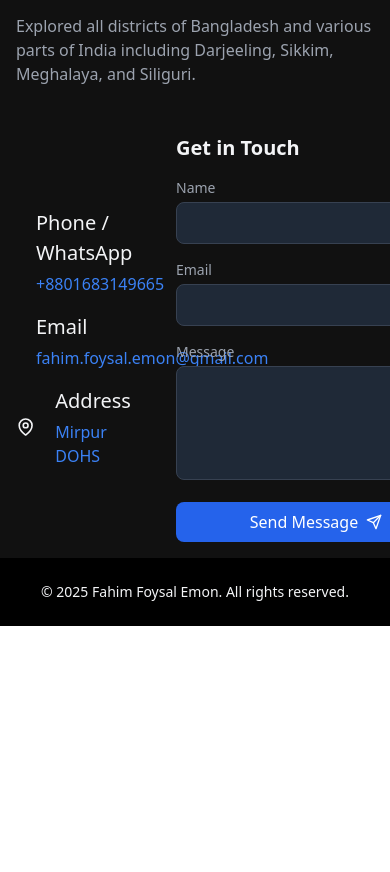
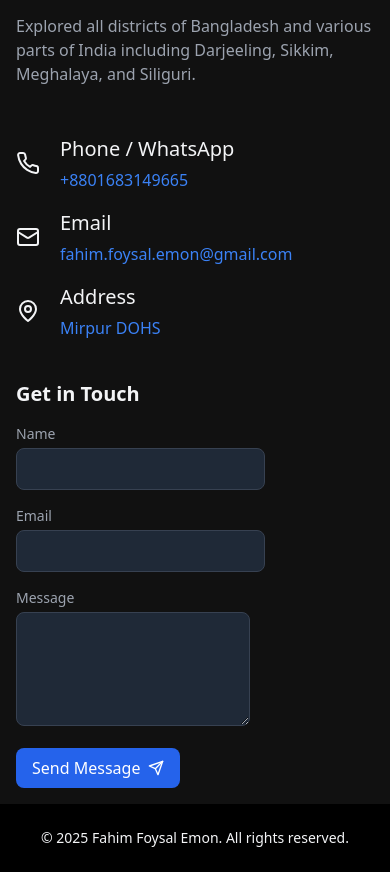
Before and after one commit to FahimFoysalEmon/FahimFoysalEmon.github.io, a React (Vite) app: page / in a window 390 px wide. Shown: the part 2840-3712 px from the top of the page. Before the commit the page ends 3466 px from the top, so only its background shows below. Built offline with nearby package versions, Linux system fonts and the light colour scheme.

Commit message:
portfolio website done

```diff
--- a/src/App.tsx
+++ b/src/App.tsx
@@ -311,8 +311,8 @@ function App() {
           </div>
         </div>
 
-        <div id="contact" className="grid grid-cols-12 gap-10 items-center">
-          <div className="col-span-4 space-y-4 text-gray-100">
+        <div id="contact" className="grid grid-cols-12 gap-10 items-center mb-10">
+          <div className="lg:col-span-4 col-span-12 space-y-4 text-gray-100">
             <div className="flex items-center gap-5">
               <Phone size={24} />
               <div className="flex flex-col items-start gap-1">
@@ -338,7 +338,7 @@ function App() {
             </div>
           </div>
 
-          <div className="col-span-8">
+          <div className="lg:col-span-8 col-span-12">
             <h2 className="text-xl font-semibold mb-4 text-gray-100">
               Get in Touch
             </h2>
@@ -354,7 +354,7 @@ function App() {
                   type="text"
                   id="name"
                   required
-                  className="w-full px-4 py-2 bg-gray-800 border border-gray-700 rounded-lg focus:outline-none focus:border-blue-500 text-gray-100"
+                  className="w-auto lg:w-full px-2 py-2 bg-gray-800 border border-gray-700 rounded-lg focus:outline-none focus:border-blue-500 text-gray-100"
                   value={emailForm.name}
                   onChange={(e) =>
                     setEmailForm({ ...emailForm, name: e.target.value })
@@ -372,7 +372,7 @@ function App() {
                   type="email"
                   id="email"
                   required
-                  className="w-full px-4 py-2 bg-gray-800 border border-gray-700 rounded-lg focus:outline-none focus:border-blue-500 text-gray-100"
+                  className="w-auto lg:w-full px-2 py-2 bg-gray-800 border border-gray-700 rounded-lg focus:outline-none focus:border-blue-500 text-gray-100"
                   value={emailForm.email}
                   onChange={(e) =>
                     setEmailForm({ ...emailForm, email: e.target.value })
@@ -390,7 +390,7 @@ function App() {
                   id="message"
                   required
                   rows={4}
-                  className="w-full px-4 py-2 bg-gray-800 border border-gray-700 rounded-lg focus:outline-none focus:border-blue-500 text-gray-100"
+                  className="w-auto lg:w-full px-4 py-2 bg-gray-800 border border-gray-700 rounded-lg focus:outline-none focus:border-blue-500 text-gray-100"
                   value={emailForm.message}
                   onChange={(e) =>
                     setEmailForm({ ...emailForm, message: e.target.value })
@@ -399,7 +399,7 @@ function App() {
               </div>
               <button
                 type="submit"
-                className="w-full py-2 px-4 bg-blue-600 hover:bg-blue-700 rounded-lg text-white font-medium flex items-center justify-center gap-2 transition-colors"
+                className="w-auto lg:w-full py-2 px-4 bg-blue-600 hover:bg-blue-700 rounded-lg text-white font-medium flex items-center justify-center gap-2 transition-colors"
               >
                 Send Message <Send size={16} />
               </button>
--- a/src/component/Footer.tsx
+++ b/src/component/Footer.tsx
@@ -3,7 +3,7 @@ import React from 'react';
 const Footer: React.FC = () => {
   return (
     <footer className="bg-black text-gray-100 py-6">
-      <div className="max-w-7xl mx-auto px-4 flex justify-center items-center">
+      <div className="lg:max-w-7xl max-w-lg mx-auto px-4 flex justify-center items-center">
         <p className="text-sm">
           &copy; {new Date().getFullYear()} Fahim Foysal Emon. All rights reserved.
         </p>
```
